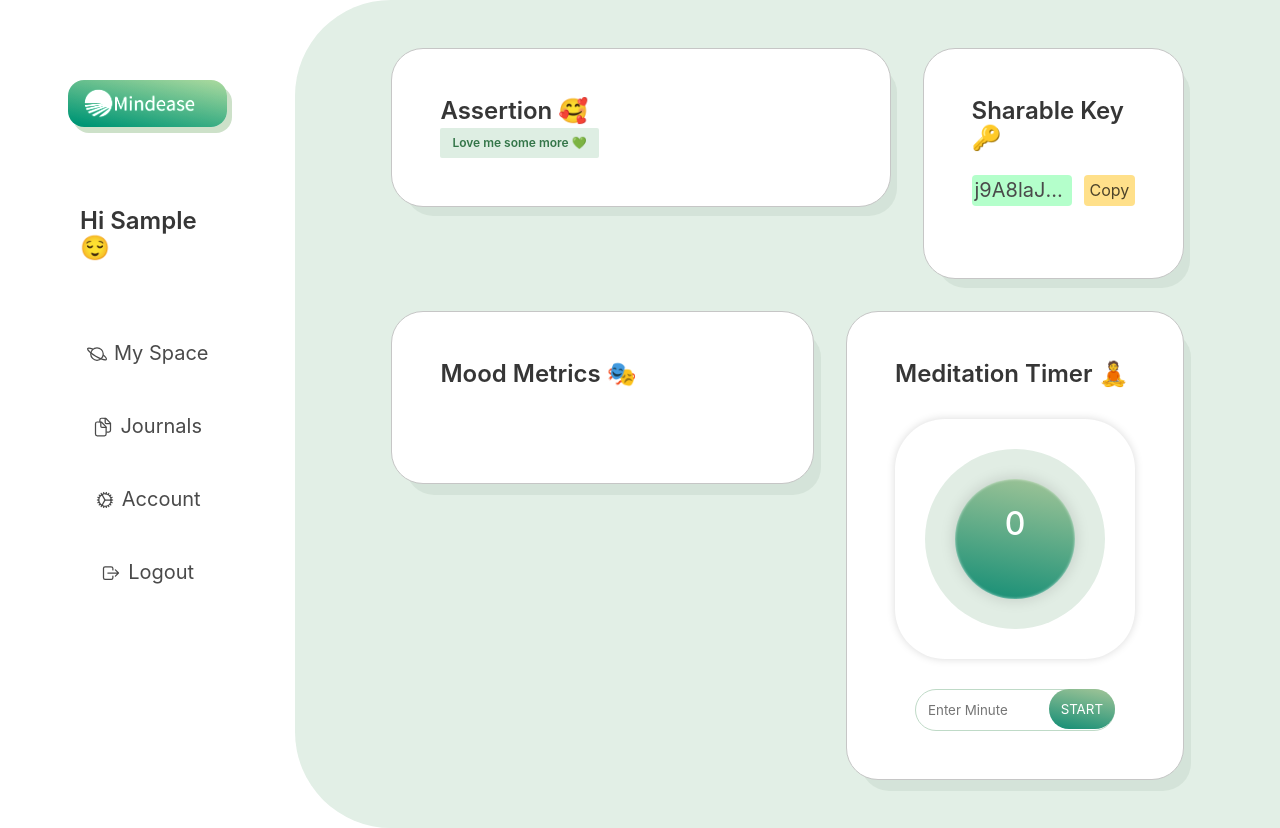
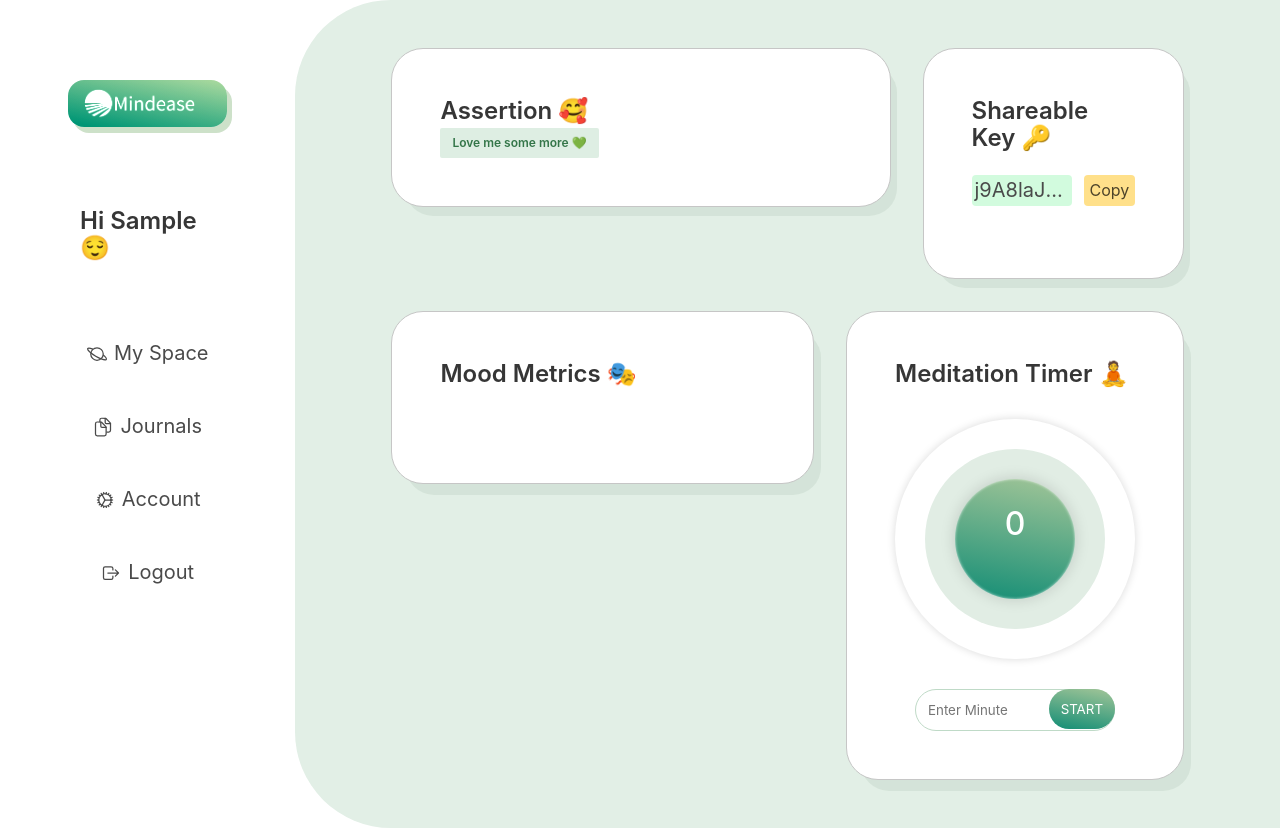
Before and after one commit to alcompilor/mindease, a Flask app: template templates/space.html in a window 1280 px wide. Run offline with Flask 2, Linux system fonts and the light colour scheme; the template is opened without the code that fills it: most values are stand-ins (such as "Sample title", 1, 10 or a date in 2020); parts of the project's set-up code (start-up, migrations or seed data) failed here and were passed over; some libraries are stand-ins or nearby versions.

Commit message:
some css tweaks to myspace section

```diff
--- a/static/css/main.css
+++ b/static/css/main.css
@@ -411,7 +411,7 @@
   overflow: hidden;
   white-space: nowrap;
   max-width: 8ch;
-  background: #b4ffcb;
+  background: #d2fbde;
   border-radius: 0.2em;
   padding: 0.15em 0.15em;
 }
@@ -448,7 +448,7 @@
   height: 240px;
   margin-top: 2em;
   position: relative;
-  border-radius: 50px;
+  border-radius: 50%;
   background-color: #fff;
   box-shadow: 0px 0px 8px 0px rgba(0, 0, 0, 0.15);
 }
--- a/templates/space-main.html
+++ b/templates/space-main.html
@@ -7,7 +7,7 @@
     </button>
   </div>
   <div id="myspace-main-key">
-    <h4 class="title is-4">Sharable Key 🔑</h4>
+    <h4 class="title is-4">Shareable Key 🔑</h4>
     <div id="myspace-main-key-container">
       <h5 class="subtitle is-5" id="key-container">j9A8laJ24Ajma4</h5>
       <button id="key-copy" class="button is-warning">Copy</button>
```
